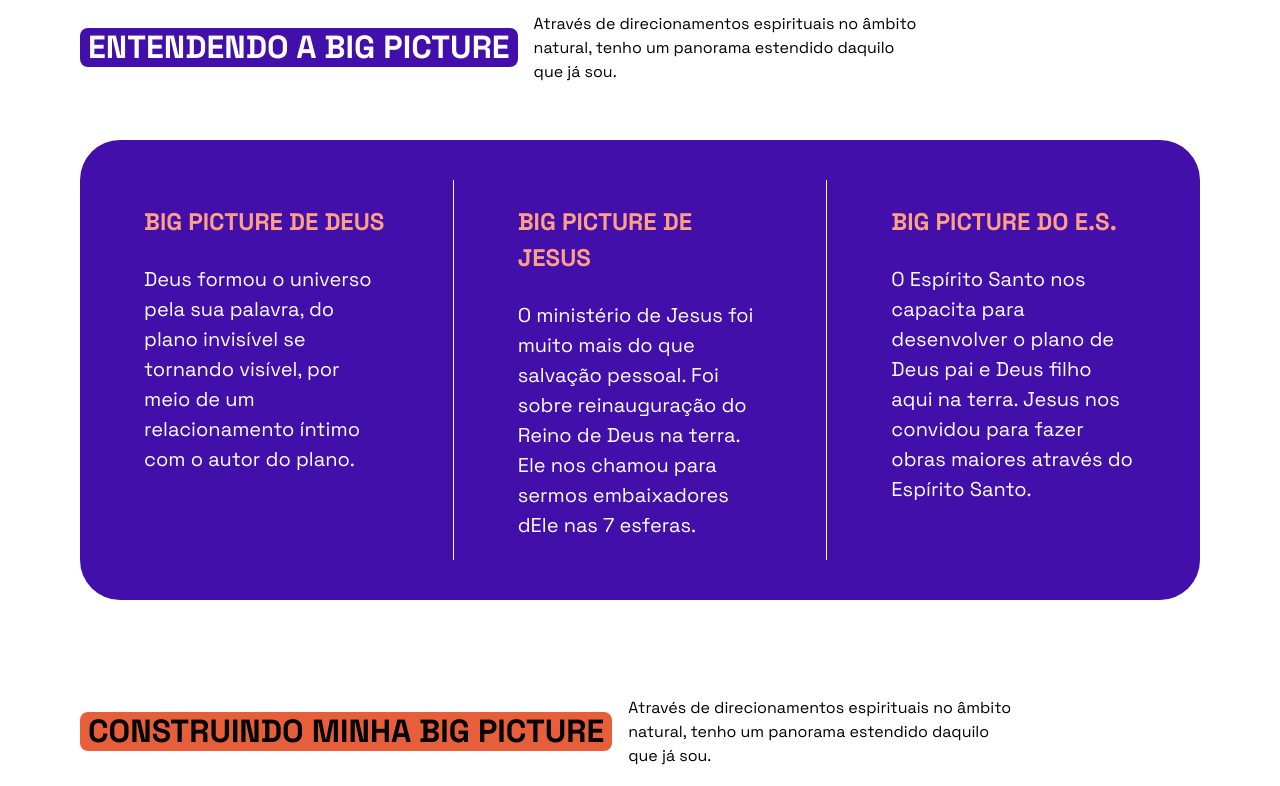
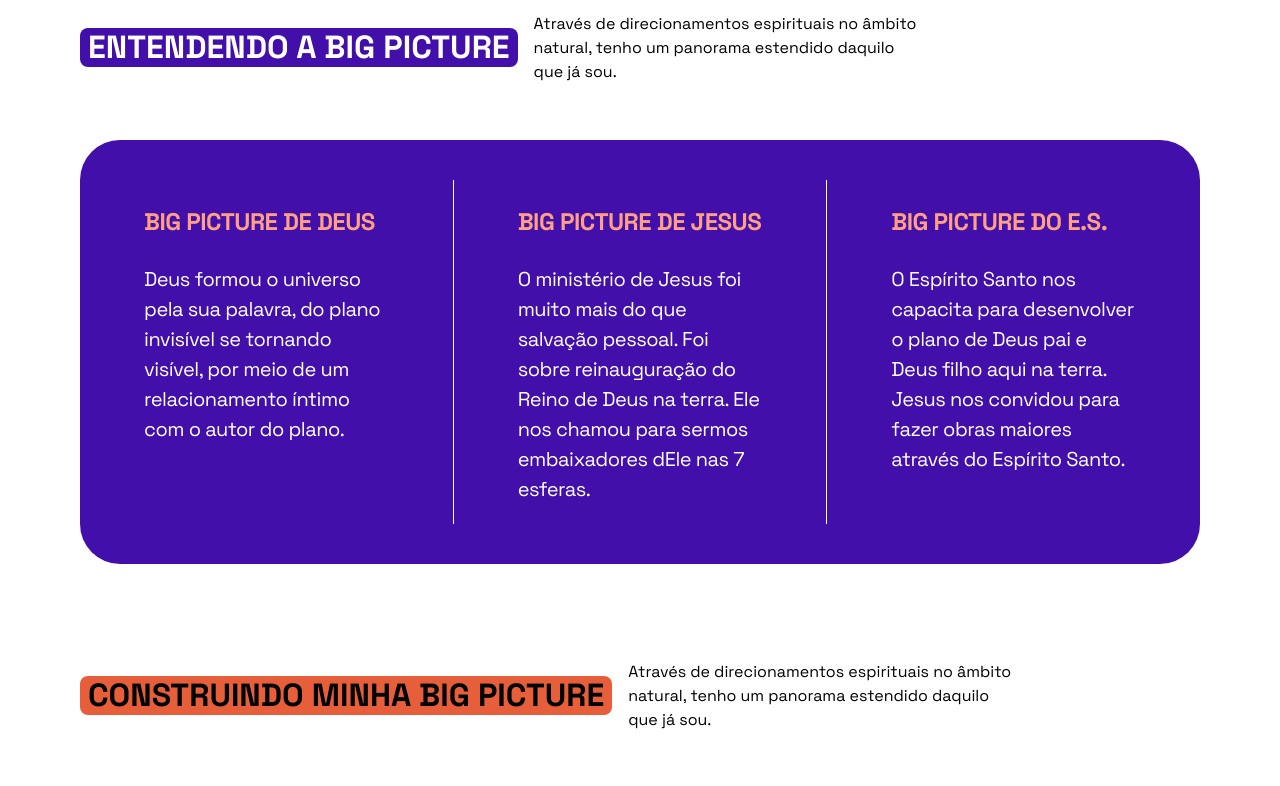
Before and after one commit to dunamis-movement/ads-big-picture, a React (Vite) app: page / in a window 1280 px wide. Shown: the part 564-1350 px from the top of the page. Built offline with nearby package versions, Linux system fonts and the light colour scheme.

Commit message:
Adicionando estruturas separadas com os dados dos componentes na variavel constants.ts

```diff
--- a/src/App.tsx
+++ b/src/App.tsx
@@ -2,70 +2,14 @@ import React from "react";
 import Header from "./components/header";
 import BigPictureCards from "./components/big-picture-cards";
 import Accordion from "./components/accordion";
+import { accordionData, bigPictureData } from "./helpers/constants";
 import "./App.css";
 
-export interface AccordionItem {
-  id: string;
-  title: string;
-  content: string;
-}
-
 const App: React.FC = () => {
-  const accordionData: AccordionItem[] = [
-    {
-      id: "01",
-      title: "VERSÍCULOS",
-      content:
-        "Versículos bíblicos que o Senhor já falou comigo e que marcaram meu relacionamento com ele. Os versículos que Deus já falou sobre você, são pilares para sustentar a sua jornada.",
-    },
-    {
-      id: "02",
-      title: "DIREÇÕES SOBRENATURAIS",
-      content:
-        "Explorar as maneiras pelas quais Deus comunica comigo. O que deus Já falou comigo em visões, palavras proféticas, sonhos, palavras de conhecimento. As experiências sobrenaturais são como os faróis que iluminam a nossa visão.Quais são as palavras e qual a frequência que isso aconteceu?",
-    },
-    {
-      id: "03",
-      title: "ESFERAS DA SOCIEDADE",
-      content:
-        "Onde Deus te chamou para atuar com aquilo que o Senhor tem dito no seu individual? A nossa missão é ser luz na escuridão, nas diferentes esferas da sociedade. Lembre-se: o Reino de Deus não é a igreja, a igreja está dentro do Reino de Deus nas 7 esferas.",
-    },
-    {
-      id: "04",
-      title: "DORES",
-      content:
-        "Como os momentos difíceis que enfrentamos moldaram o nosso caráter e propósito",
-    },
-    {
-      id: "05",
-      title: "PAIXÕES",
-      content:
-        "Quais as paixões que queimam sobre você que você deseja trazer redenção? O que causa profundo entusiasmo no seu coração? O que te tira da cama pela manhã?",
-    },
-    {
-      id: "06",
-      title: "CONEXÕES",
-      content:
-        "Ninguém caminha sozinho, Deus coloca pessoas estratégicas na sua vida para seu desenvolvimento. Quais as conexões que desenvolvemos de forma sobrenaturais? Não podemos ignorar as conexões repentinas. Você pode estar a uma conexão do seu destino.",
-    },
-    {
-      id: "07",
-      title: "DONS: DE CRISTO E DO ESPÍRITO SANTO",
-      content:
-        "Você não será eficaz se você tiver o chamado ministério mas não tiver o Dom, a ferramenta para execução desse chamado. Quais os dons de Cristo e do Espírito Santo que você carrega? \nDONS DE CRISTO \nDONS DO ESPÍRITO SANTO",
-    },
-    {
-      id: "08",
-      title: "TALENTOS E HABILIDADES",
-      content:
-        "Reconhecer os talentos e desenvolver as suas habilidades vai te dar cada vez mais, uma capacidade de liderar e influenciar no Reino de Deus e pra expansão do reino de Deus aqui na terra. ",
-    },
-  ];
-
   return (
     <div className="container">
       <Header />
-      <BigPictureCards />
+      <BigPictureCards data={bigPictureData} />
       <Accordion data={accordionData} />
     </div>
   );
--- a/src/components/accordion.tsx
+++ b/src/components/accordion.tsx
@@ -1,9 +1,9 @@
 import { useState } from "react";
-import { AccordionItem } from "@bigpicture/App";
 import "./accordion.css";
+import { Item } from "@bigpicture/helpers/constants";
 
 interface AccordionProps {
-  data: AccordionItem[];
+  data: Item[];
 }
 
 const Accordion: React.FC<AccordionProps> = ({ data }) => {
--- a/src/components/big-picture-cards.css
+++ b/src/components/big-picture-cards.css
@@ -17,7 +17,7 @@
   background-color: var(--color-primary);
   padding: var(--padding-medium) 0;
   border-radius: var(--radius-medium);
-  /* letter-spacing: -0.5px; */
+  letter-spacing: -0.5px;
 }
 
 .big-picture-card {
--- a/src/components/big-picture-cards.tsx
+++ b/src/components/big-picture-cards.tsx
@@ -1,6 +1,11 @@
+import { Item } from "@bigpicture/helpers/constants";
 import "./big-picture-cards.css";
 
-function BigPictureCards() {
+interface BigPictureCardsProps {
+  data: Item[];
+}
+
+const BigPictureCards: React.FC<BigPictureCardsProps> = ({ data }) => {
   return (
     <section>
       <div className="big-picture-title blue-title">
@@ -15,34 +20,16 @@ function BigPictureCards() {
       </div>
       <div className="big-picture-cards-container">
         <div className="big-picture-cards">
-          <div className="big-picture-card">
-            <h3>BIG PICTURE DE DEUS</h3>
-            <p>
-              Deus formou o universo pela sua palavra, do plano invisível se
-              tornando visível, por meio de um relacionamento íntimo com o autor
-              do plano.
-            </p>
-          </div>
-          <div className="big-picture-card">
-            <h3>BIG PICTURE DE JESUS</h3>
-            <p>
-              O ministério de Jesus foi muito mais do que salvação pessoal. Foi
-              sobre reinauguração do Reino de Deus na terra. Ele nos chamou para
-              sermos embaixadores dEle nas 7 esferas.
-            </p>
-          </div>
-          <div className="big-picture-card">
-            <h3>BIG PICTURE DO E.S.</h3>
-            <p>
-              O Espírito Santo nos capacita para desenvolver o plano de Deus pai
-              e Deus filho aqui na terra. Jesus nos convidou para fazer obras
-              maiores através do Espírito Santo.
-            </p>
-          </div>
+          {data.map((card, index) => (
+            <div className="big-picture-card" key={index}>
+              <h3>{card.title}</h3>
+              <p>{card.content}</p>
+            </div>
+          ))}
         </div>
       </div>
     </section>
   );
-}
+};
 
 export default BigPictureCards;
--- /dev/null
+++ b/src/helpers/constants.ts
@@ -0,0 +1,74 @@
+export interface Item {
+  id?: string;
+  title: string;
+  content: string;
+}
+
+export const accordionData: Item[] = [
+  {
+    id: "01",
+    title: "VERSÍCULOS",
+    content:
+      "Versículos bíblicos que o Senhor já falou comigo e que marcaram meu relacionamento com ele. Os versículos que Deus já falou sobre você, são pilares para sustentar a sua jornada.",
+  },
+  {
+    id: "02",
+    title: "DIREÇÕES SOBRENATURAIS",
+    content:
+      "Explorar as maneiras pelas quais Deus comunica comigo. O que deus Já falou comigo em visões, palavras proféticas, sonhos, palavras de conhecimento. As experiências sobrenaturais são como os faróis que iluminam a nossa visão.Quais são as palavras e qual a frequência que isso aconteceu?",
+  },
+  {
+    id: "03",
+    title: "ESFERAS DA SOCIEDADE",
+    content:
+      "Onde Deus te chamou para atuar com aquilo que o Senhor tem dito no seu individual? A nossa missão é ser luz na escuridão, nas diferentes esferas da sociedade. Lembre-se: o Reino de Deus não é a igreja, a igreja está dentro do Reino de Deus nas 7 esferas.",
+  },
+  {
+    id: "04",
+    title: "DORES",
+    content:
+      "Como os momentos difíceis que enfrentamos moldaram o nosso caráter e propósito",
+  },
+  {
+    id: "05",
+    title: "PAIXÕES",
+    content:
+      "Quais as paixões que queimam sobre você que você deseja trazer redenção? O que causa profundo entusiasmo no seu coração? O que te tira da cama pela manhã?",
+  },
+  {
+    id: "06",
+    title: "CONEXÕES",
+    content:
+      "Ninguém caminha sozinho, Deus coloca pessoas estratégicas na sua vida para seu desenvolvimento. Quais as conexões que desenvolvemos de forma sobrenaturais? Não podemos ignorar as conexões repentinas. Você pode estar a uma conexão do seu destino.",
+  },
+  {
+    id: "07",
+    title: "DONS: DE CRISTO E DO ESPÍRITO SANTO",
+    content:
+      "Você não será eficaz se você tiver o chamado ministério mas não tiver o Dom, a ferramenta para execução desse chamado. Quais os dons de Cristo e do Espírito Santo que você carrega? \nDONS DE CRISTO \nDONS DO ESPÍRITO SANTO",
+  },
+  {
+    id: "08",
+    title: "TALENTOS E HABILIDADES",
+    content:
+      "Reconhecer os talentos e desenvolver as suas habilidades vai te dar cada vez mais, uma capacidade de liderar e influenciar no Reino de Deus e pra expansão do reino de Deus aqui na terra. ",
+  },
+];
+
+export const bigPictureData: Item[] = [
+  {
+    title: "BIG PICTURE DE DEUS",
+    content:
+      "Deus formou o universo pela sua palavra, do plano invisível se tornando visível, por meio de um relacionamento íntimo com o autor do plano.",
+  },
+  {
+    title: "BIG PICTURE DE JESUS",
+    content:
+      "O ministério de Jesus foi muito mais do que salvação pessoal. Foi sobre reinauguração do Reino de Deus na terra. Ele nos chamou para sermos embaixadores dEle nas 7 esferas.",
+  },
+  {
+    title: "BIG PICTURE DO E.S.",
+    content:
+      "O Espírito Santo nos capacita para desenvolver o plano de Deus pai e Deus filho aqui na terra. Jesus nos convidou para fazer obras maiores através do Espírito Santo.",
+  },
+];
```
